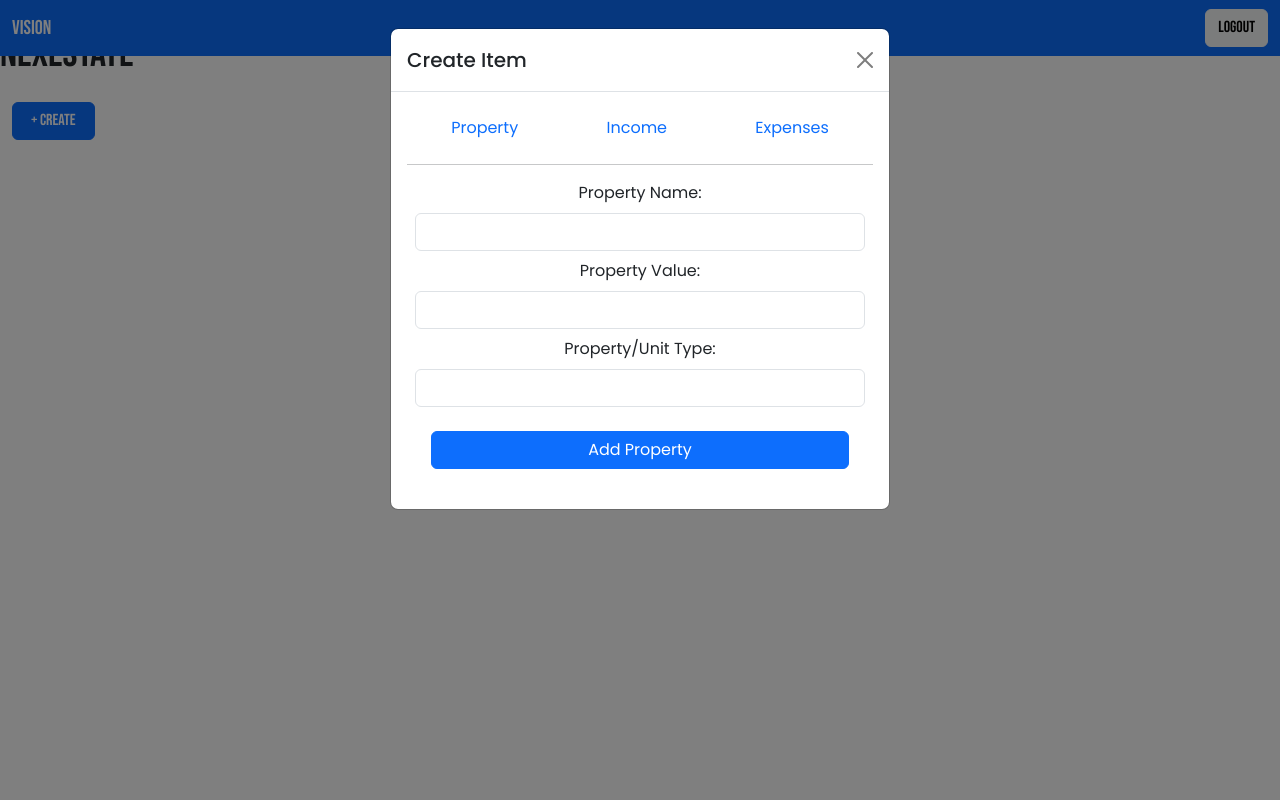
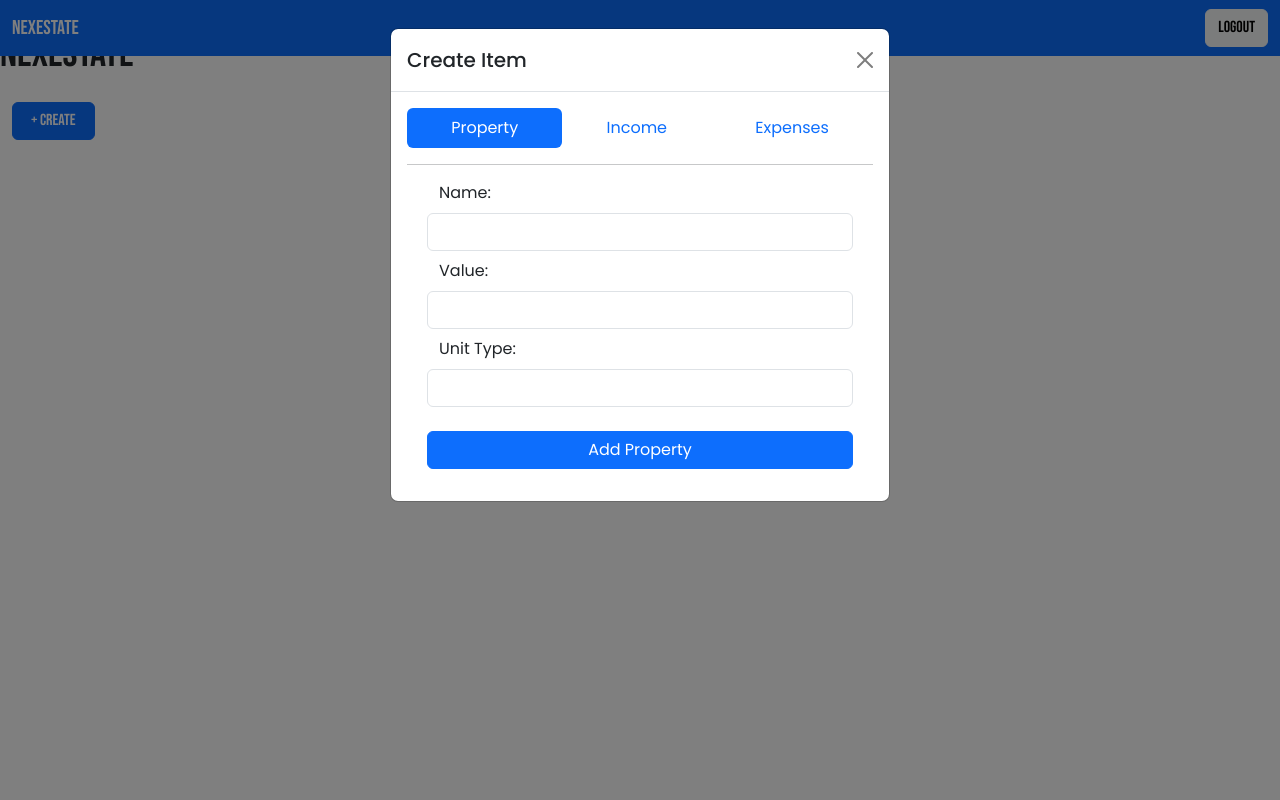
Before and after one commit to Danirali/DanEmuPMS, a Flask app: page /dashboard_test in a window 1280 px wide, after a click on "+ Create". Run offline with Flask 3, Linux system fonts and the light colour scheme.

Commit message:
New UI change

```diff
--- a/app/templates/dashboard_test.html
+++ b/app/templates/dashboard_test.html
@@ -18,7 +18,7 @@
       <header>
         <nav class="navbar navbar-expand-lg navbar-dark bg-primary fixed-top">
           <div class="container-fluid">
-            <a class="navbar-brand" href="#">Vision</a>
+            <a class="navbar-brand" href="/">NexEstate</a>
             <button
               class="navbar-toggler"
               type="button"
@@ -75,28 +75,28 @@
                 aria-label="Close"
               ></button>
             </div>
-            <div class="modal-body" onload="loadSection('propertiesNav')">
+            <div class="modal-body" onload="loadSection('propertyNav')">
               <nav class="nav nav-pills flex-column flex-sm-row">
-                <a class="flex-sm-fill text-sm-center nav-link active" id="propertyNavLabel" onclick="loadSection('propertiesNav')" href="#">Property</a>
+                <a class="flex-sm-fill text-sm-center nav-link active" id="propertyNavLabel" onclick="loadSection('propertyNav')" href="#">Property</a>
                 <a class="flex-sm-fill text-sm-center nav-link" id="incomeNavLabel" href="#" onclick="loadSection('incomeNav')">Income</a>
                 <a class="flex-sm-fill text-sm-center nav-link" id="expensesNavLabel" href="#" onclick="loadSection('expensesNav')">Expenses</a>
               </nav>
               <hr>
-              <div class="container" id="propertiesNav" style="display: none;">
+              <div class="container" id="propertyNav" style="display: none;">
                 <form id="propertyForm">
                   <div class="row m-2">
-                    <label class="form-label" for="name">Property Name:</label>
+                    <label class="form-label" for="name">Name:</label>
                     <input class="form-control" type="text" id="name" name="name" required>
                   </div>
                   <div class="row m-2">
-                    <label class="form-label" for="value">Property Value:</label>
+                    <label class="form-label" for="value">Value:</label>
                     <input class="form-control" type="number" id="value" name="value" required>
                   </div>
                   <div class="row m-2">
-                    <label class="form-label" for="unit">Property/Unit Type:</label>
+                    <label class="form-label" for="unit">Unit Type:</label>
                     <input class="form-control" type="text" id="unit" name="unit" required>
                   </div>
-                  <div class="row m-4">
+                  <div class="row m-2 mt-4">
                     <button class="btn btn-primary" type="submit">Add Property</button>
                   </div>
                 </form>
@@ -104,41 +104,90 @@
               <div class="container" id="incomeNav" style="display: none;">
                 <form id="incomeForm">
                   <div class="row m-2">
-                    <label class="form-label" for="name">Property Name:</label>
+                    <label class="form-label" for="name">Income Name:</label>
                     <input class="form-control" type="text" id="name" name="name" required>
                   </div>
                   <div class="row m-2">
-                    <label class="form-label" for="value">Property Value:</label>
-                    <input class="form-control" type="number" id="value" name="value" required>
+                    <label class="form-label" for="amount">Amount:</label>
+                    <input class="form-control" type="number" id="amount" name="amount" required>
                   </div>
                   <div class="row m-2">
-                    <label class="form-label" for="unit">Property/Unit Type:</label>
-                    <input class="form-control" type="text" id="unit" name="unit" required>
+                    <label class="form-label" for="date">Date:</label>
+                    <input class="form-control" type="date" id="date" name="date" required>
                   </div>
-                  <div class="row m-4">
-                    <button class="btn btn-primary" type="submit">Add Property</button>
+                  <div class="row m-2">
+                    <label class="form-label" for="property_id">Select Property:</label>
+                    <select class="form-select" id="property_id" name="property_id" required>
+                        <option value="">Loading properties...</option>
+                    </select>
+                  </div>
+                  <div class="row m-2">
+                    <div class="container-fluid">
+                      <div class="col-sm">
+                        <a class="btn btn-primary text-right" data-bs-toggle="collapse" href="#extra-info-collapse" role="button" aria-expanded="false" aria-controls="collapseExample">
+                          Extra Options
+                        </a>
+                      </div>
+                    </div>
+                    <div class="container-fluid">
+                      <div class="collapse m-4" id="extra-info-collapse">
+                        <label class="form-label" for="extra">Comments:</label>
+                        <input class="form-control" placeholder="Tenant Name/Additional Comments" type="text" id="extra" name="extra"></input>
+                      </div>
+                    </div>
+                  </div>
+                  <div class="row m-2 mt-4">
+                    <button class="btn btn-primary" type="submit">Add Income</button>
                   </div>
                 </form>
               </div>
               <div class="container" id="expensesNav" style="display: none;">
                 <form id="expensesForm">
                   <div class="row m-2">
-                    <label class="form-label" for="name">Property Name:</label>
+                    <label class="form-label" for="name">Name:</label>
                     <input class="form-control" type="text" id="name" name="name" required>
                   </div>
                   <div class="row m-2">
-                    <label class="form-label" for="value">Property Value:</label>
-                    <input class="form-control" type="number" id="value" name="value" required>
+                    <label class="form-label" for="amount">Amount:</label>
+                    <input class="form-control" type="number" id="amount" name="amount" required>
                   </div>
                   <div class="row m-2">
-                    <label class="form-label" for="unit">Property/Unit Type:</label>
-                    <input class="form-control" type="text" id="unit" name="unit" required>
+                    <label class="form-label" for="category">Category:</label>
+                    <select class="form-select" id="category" name="category" required>
+                        <option value="Maintenance">Maintenance</option>
+                        <option value="Utilities">Utilities</option>
+                        <option value="Insurance">Insurance</option>
+                        <option value="Property Taxes">Property Taxes</option>
+                        <option value="Other">Other</option>
+                    </select>
                   </div>
-                  <div class="row m-4">
-                    <button class="btn btn-primary" type="submit">Add Property</button>
+                  <div class="row m-2">
+                    <label class="form-label" for="property_id">Select Property:</label>
+                    <select class="form-select" id="property_id" name="property_id" required>
+                        <option value="">Loading properties...</option>
+                    </select>
+                  </div>
+                  <div class="row m-2">
+                    <div class="container-fluid">
+                      <div class="col-sm">
+                        <a class="btn btn-primary text-right" data-bs-toggle="collapse" href="#extra-info-collapse" role="button" aria-expanded="false" aria-controls="collapseExample">
+                          Extra Options
+                        </a>
+                      </div>
+                    </div>
+                    <div class="container-fluid">
+                      <div class="collapse m-4" id="extra-info-collapse">
+                        <label class="form-label" for="extra">Comments:</label>
+                        <input class="form-control" placeholder="Tenant Name/Additional Comments" type="text" id="extra" name="extra"></input>
+                      </div>
+                    </div>
+                  </div>
+                  <div class="row m-2 mt-4">
+                    <button class="btn btn-primary" type="submit">Add Expense</button>
                   </div>
                 </form>
               </div>
+              <p id="formMessage"></p>
             </div>
           </div>
         </div>
```
Also changed, not shown: app/templates/dashboard.js (+35 -12 lines).
